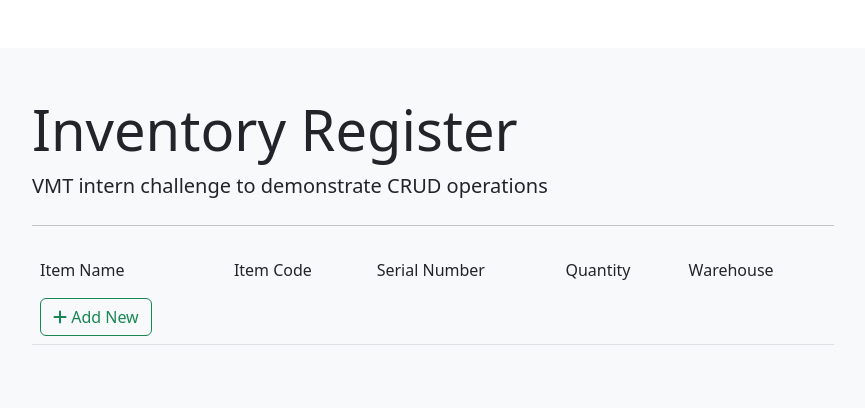
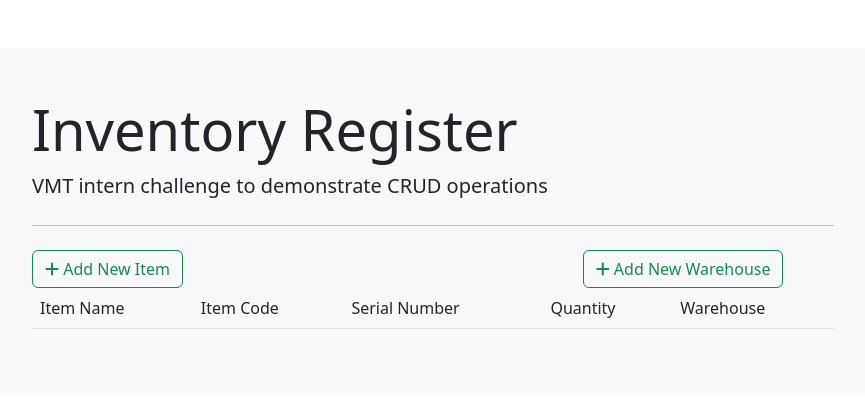
Before and after one commit to MFurqanHashmi/inventory_tracker, a Django app: page /item/list/ in a window 1280 px wide. Shown: the top 408 px of the page, without its empty margins (207-1072 px from the left). Run offline with Django 4.2, Linux system fonts and the light colour scheme; data that the repository does not hold is empty; some libraries are stand-ins or nearby versions.

Commit message:
Created button on list page to give access to warehouse form

```diff
--- a/inventory_tracker/inventory_register/forms.py
+++ b/inventory_tracker/inventory_register/forms.py
@@ -21,7 +21,7 @@ class ItemForm(forms.ModelForm):
         self.fields['serialNum'].initial = ""
         self.fields['warehouse'].initial = ""
         # self.fields['warehouse'].empty_label = "Select Warehouse"
-        self.fields['itemCode'].required = False
+        # self.fields['itemCode'].required = False
 
 class WarehouseForm(forms.ModelForm):
 
--- a/inventory_tracker/inventory_register/templates/inventory_register/item_list.html
+++ b/inventory_tracker/inventory_register/templates/inventory_register/item_list.html
@@ -1,6 +1,18 @@
 {% extends "inventory_register/base.html" %}
 
 {% block content %}
+<div class="row">
+    <div class="col-md-8">
+        <a href="{% url 'create_item' %}" class="btn btn-outline-success">
+            <i class="fas fa-plus"></i> Add New Item
+        </a>
+    </div>
+    <div class="col-md-4">
+        <a href="{% url 'create_warehouse' %}" class="btn btn-outline-success">
+            <i class="fas fa-plus"></i> Add New Warehouse
+        </a>
+    </div>
+</div>
 <table class="table table-borderless">
     <thead class="border-bottom font-weight-bold">
         <tr>
@@ -10,11 +22,6 @@
             <td>Quantity</td>
             <td>Warehouse</td>
         </tr>
-        <td>
-            <a href="{% url 'create_item' %}" class="btn btn-outline-success">
-                <i class="fas fa-plus"></i> Add New
-            </a>
-        </td>
     </thead>
     <tbody>
         {% for item in item_list %}
```
